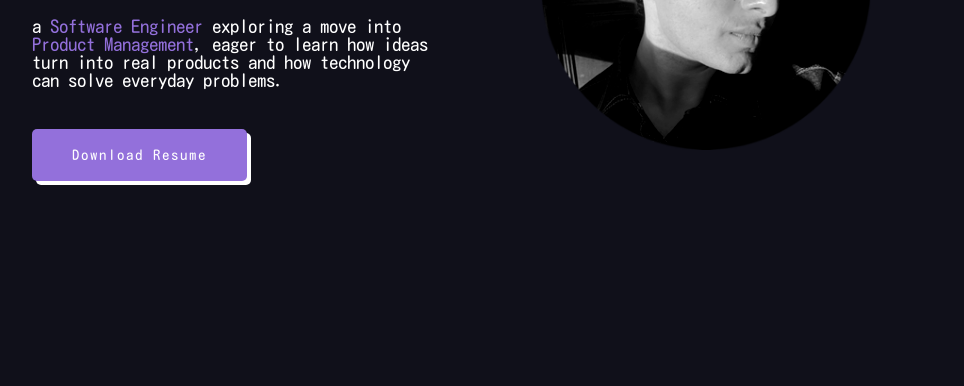
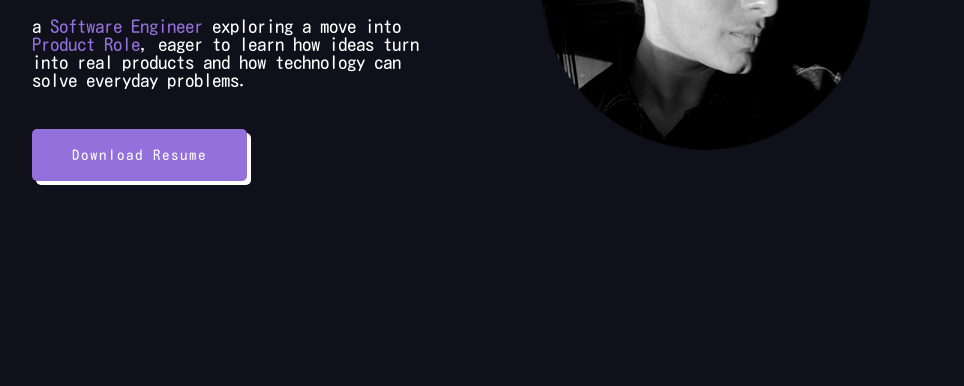
Before and after one commit to shivam-krishana/portfolio, a plain HTML site: page index.html in a window 1280 px wide. Shown: the part 414-800 px from the top of the page, without its empty margins (147-1111 px from the left). Drawn offline with nearby package versions, Linux system fonts and the light colour scheme.

Commit message:
Update terminology: Change 'Product Management' to 'Product Role' for broader career transition focus

```diff
--- a/index.html
+++ b/index.html
@@ -1300,7 +1300,7 @@
     <h1 class="animated-name">Shivam Krishana</h1>
     <h6 class="animate-description">
       a <span>Software Engineer</span> exploring a move into
-      <span>Product Management</span>, eager to learn how ideas turn into real products
+      <span>Product Role</span>, eager to learn how ideas turn into real products
       and how technology can solve everyday problems.
     </h6>
     <a href="assets/resume.pdf" class="btn animate-button" download>Download Resume</a>
@@ -1362,7 +1362,7 @@
     </div>
 
     <div class="skills-container-modern">
-        <!-- Core Product Management Skills -->
+        <!-- Core Product Skills -->
         <span class="skill-tag">User Research</span>
         <span class="skill-tag">User Personas</span>
         <span class="skill-tag">Journey Mapping</span>
```
